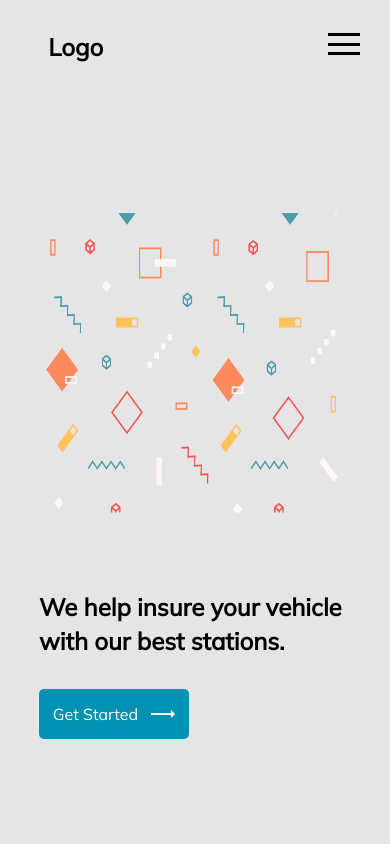
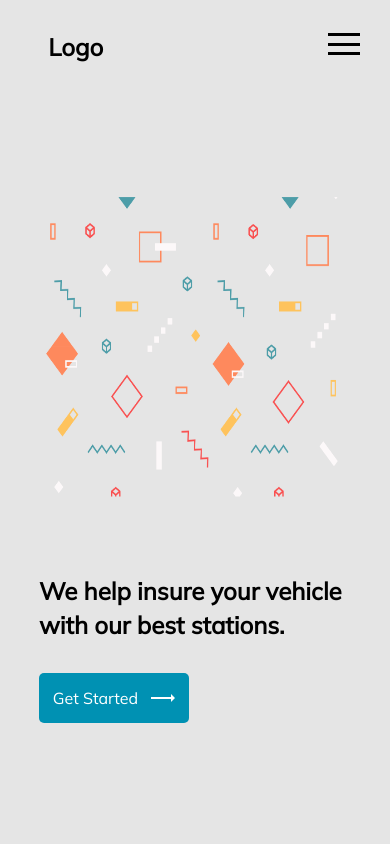
Before and after one commit to coolpythoncodes/spare-parts, a React (Create React App) app: page / in a window 390 px wide. Shown: the top 844 px of the page. Built offline with nearby package versions, Linux system fonts and the light colour scheme.

Commit message:
changed the margin ontop of showcase-a

```diff
--- a/src/Sass/_mobile.scss
+++ b/src/Sass/_mobile.scss
@@ -127,7 +127,7 @@
         flex-direction: column;
         gap: unset;
         height: 100vh;
-        margin-top: 2rem;
+        margin-top: 1rem;
 
         &-right{
             height: 50vh;
```
